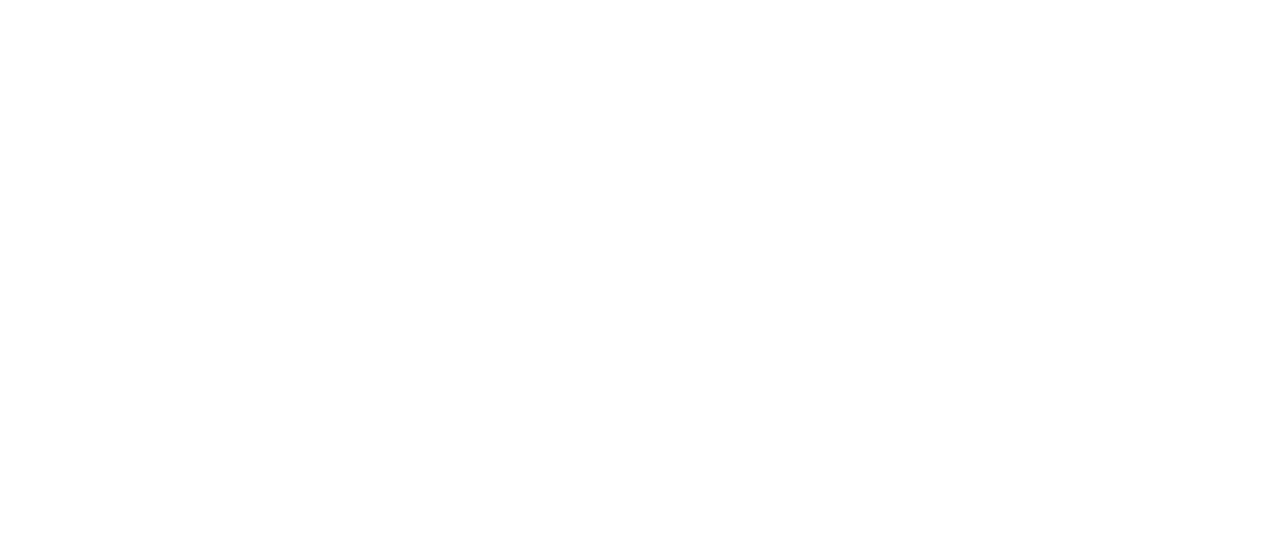
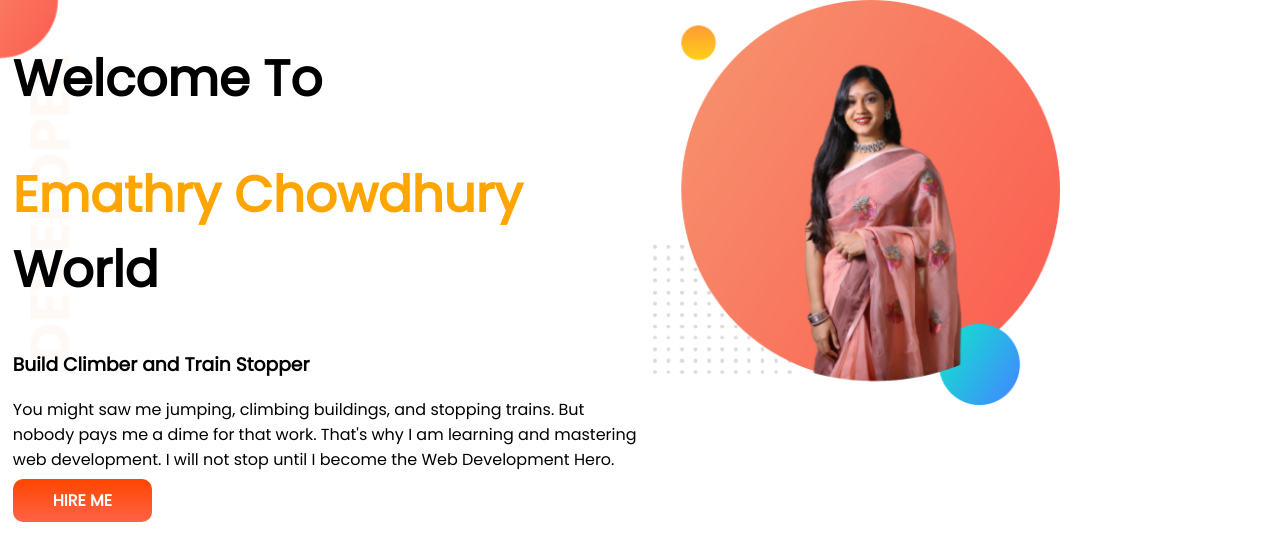
Before and after one commit to emathrychowdhury/developer-portfolio, a plain HTML site: page index.html in a window 1280 px wide. Drawn offline with Linux system fonts and the light colour scheme.

Commit message:
top-banner

```diff
--- a/index.html
+++ b/index.html
@@ -1,13 +1,35 @@
 <!DOCTYPE html>
 <html lang="en">
+
 <head>
     <meta charset="UTF-8">
     <meta http-equiv="X-UA-Compatible" content="IE=edge">
     <meta name="viewport" content="width=device-width, initial-scale=1.0">
     <title>Emathry Portfolio</title>
+
+    <link rel="preconnect" href="https://fonts.googleapis.com">
+    <link rel="preconnect" href="https://fonts.gstatic.com" crossorigin>
+    <link href="https://fonts.googleapis.com/css2?family=Poppins&display=swap" rel="stylesheet">
     <link rel="stylesheet" href="style.css">
 </head>
+
 <body>
+    <section class="top-banner">
+        <div class="half-width">
+            <h1>Welcome To</h1>
+            <h1><span class="orange-color">Emathry Chowdhury</span> World</h1>
+            <h3>Build Climber and Train Stopper</h3>
+            <p>You might saw me jumping, climbing buildings, and stopping trains. But nobody pays me a dime for that
+                work.
+                That's why I am learning and mastering web development. I will not stop until I become the Web
+                Development
+                Hero.</p>
+            <a class="link-button" href="https://github.com/ProgrammingHero1/developer-portfolio">HIRE ME</a>
+        </div>
+        <div class="half-width">
+            <img src="images/my1.png" alt="">
+        </div>
+    </section>
+</body>
 
-</body>
 </html>
--- a/style.css
+++ b/style.css
@@ -0,0 +1,39 @@
+body {
+    font-family: 'Poppins', sans-serif;
+    margin: 0%;
+}
+
+h1 {
+    font-size: 50px;
+}
+
+.orange-color {
+    color: orange;
+}
+
+section {
+    display: flex;
+}
+
+.half-width {
+    width: 50%;
+    padding-left: 1%;
+}
+
+.half-width img {
+    width: 65%;
+}
+
+.link-button {
+    text-decoration: none;
+    background-image: linear-gradient(orangered, tomato);
+    color: white;
+    font-weight: 700;
+    padding: 10px 40px;
+    border-radius: 10px;
+}
+
+.top-banner {
+    background-image: url(images/top-banner.png);
+    background-repeat: no-repeat;
+}
```
Also changed, not shown: images/dream-bg.png (added), images/exp-bg.png (added), images/jhankar.png (added), images/jhankar2.png (added), images/my-bg.png (added), images/my-bg2.png (added), images/my1.png (added), images/my2.png (added), images/top-banner.png (added), 7 other files.
